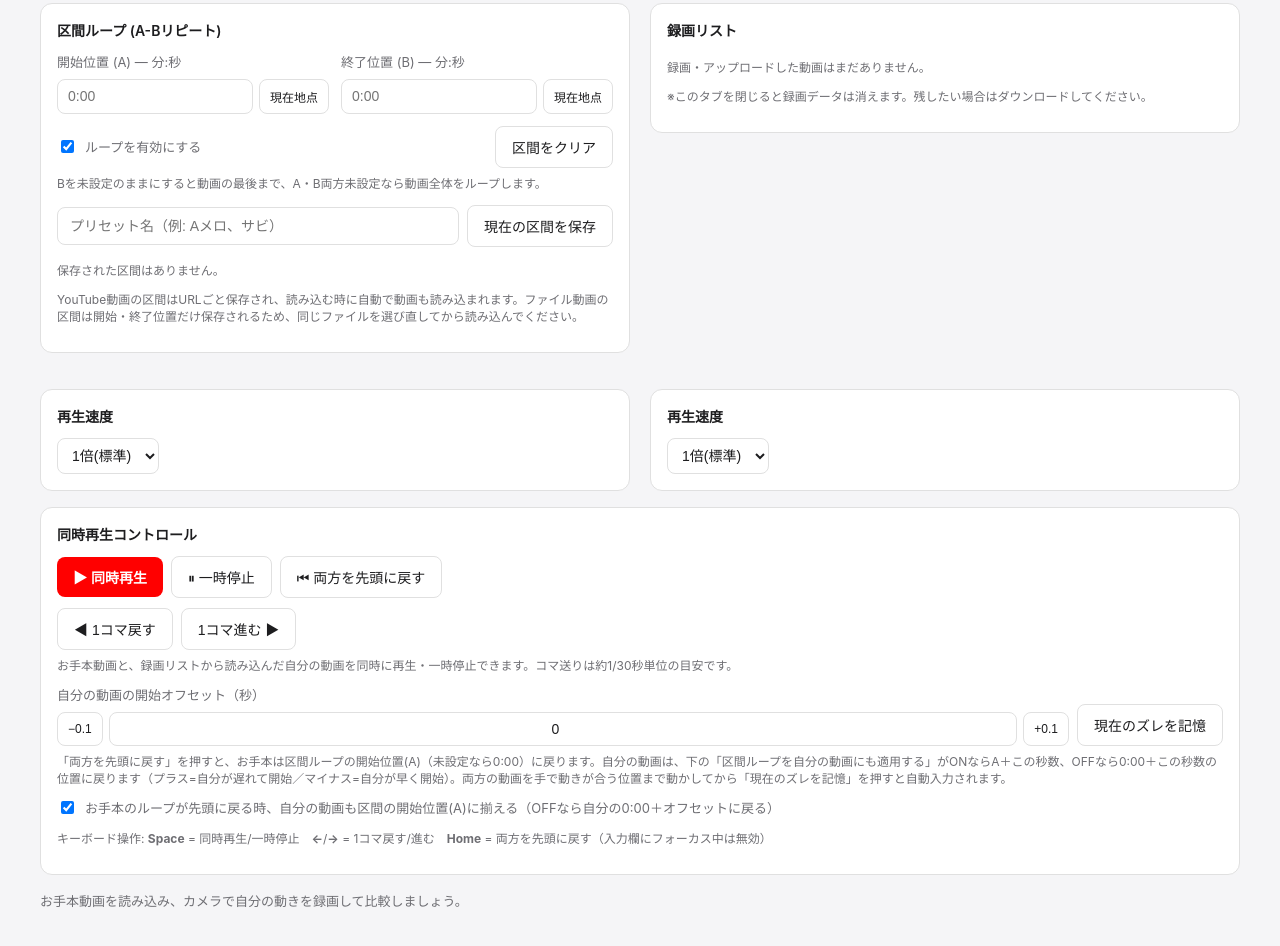
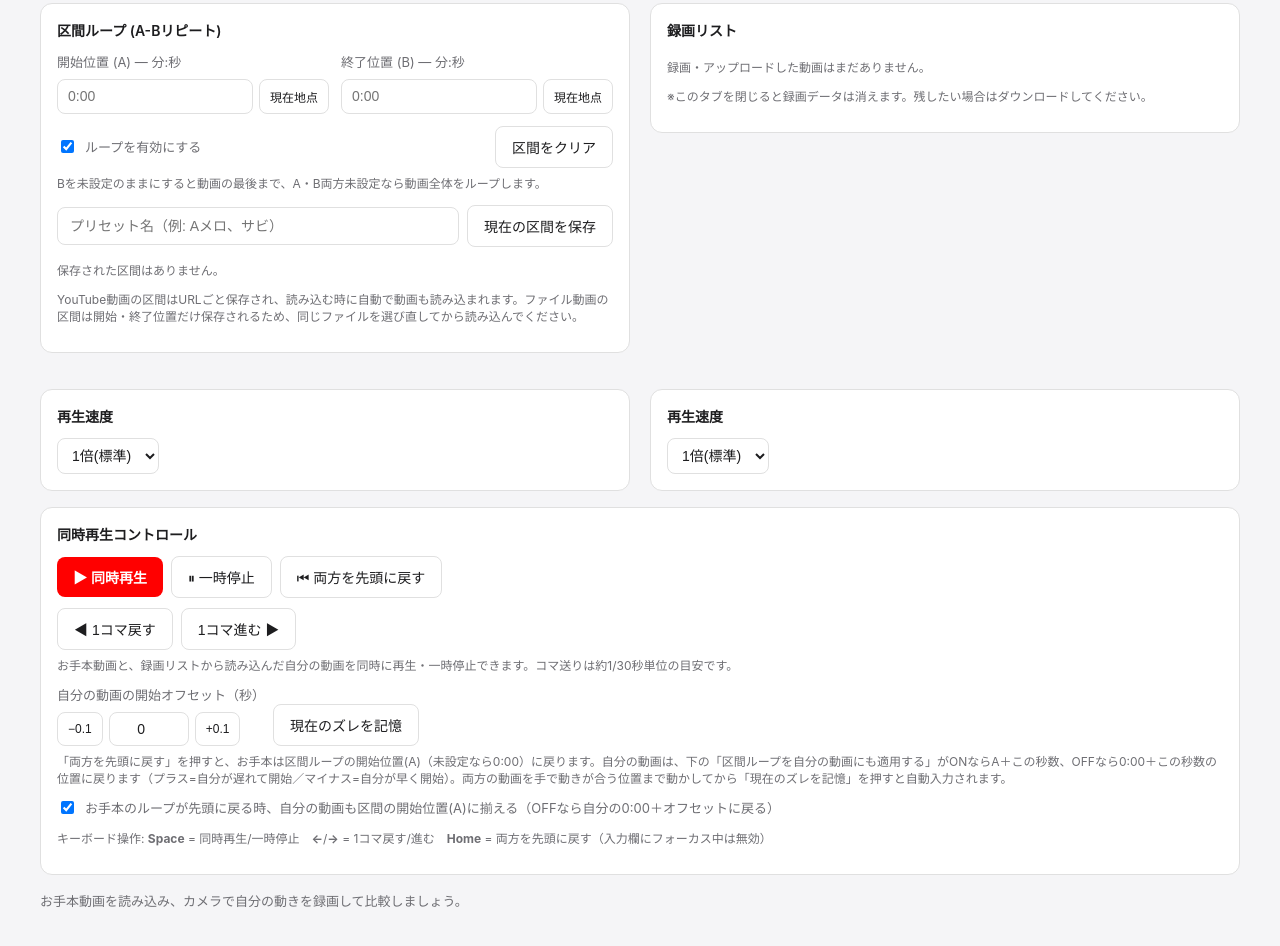
Before and after one commit to koichi7inoue-dev/dance-practice-app, a plain HTML site: page index.html in a window 1280 px wide. Shown: the part 692-1638 px from the top of the page. Drawn offline with Linux system fonts and the light colour scheme.

Commit message:
Narrow the offset input and fix its row layout
The offset number input was stretching full-width; constrain it to
80px and drop the field's flex-grow so the capture-offset button
sits right next to it instead of drifting to the row's far edge.

Co-Authored-By: Claude Sonnet 5 <noreply@anthropic.com>

```diff
--- a/index.html
+++ b/index.html
@@ -218,6 +218,10 @@
     color: var(--text);
     font-size: 14px;
   }
+  .time-input-group input[type="number"] {
+    width: 80px;
+    flex: 0 0 auto;
+  }
   .time-input-group button { padding: 8px 10px; font-size: 12px; white-space: nowrap; }
   select {
     padding: 8px 10px;
@@ -420,7 +424,7 @@
     <p class="hint">お手本動画と、録画リストから読み込んだ自分の動画を同時に再生・一時停止できます。コマ送りは約1/30秒単位の目安です。</p>
 
     <div class="row" style="margin-top: 12px; align-items: flex-end;">
-      <div class="field" style="flex: 1; min-width: 220px;">
+      <div class="field">
         <label for="offset-input">自分の動画の開始オフセット（秒）</label>
         <div class="time-input-group">
           <button class="secondary" id="offset-minus-btn">−0.1</button>
```
